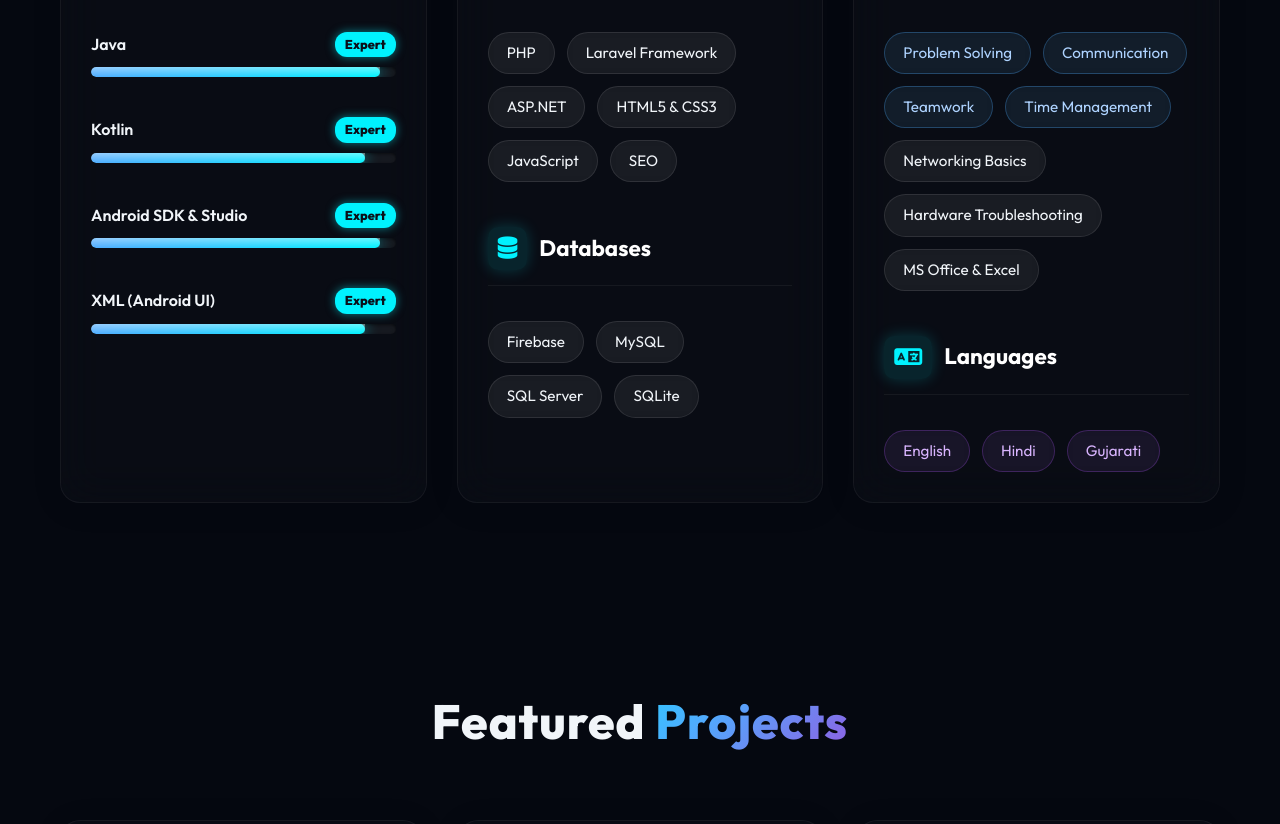
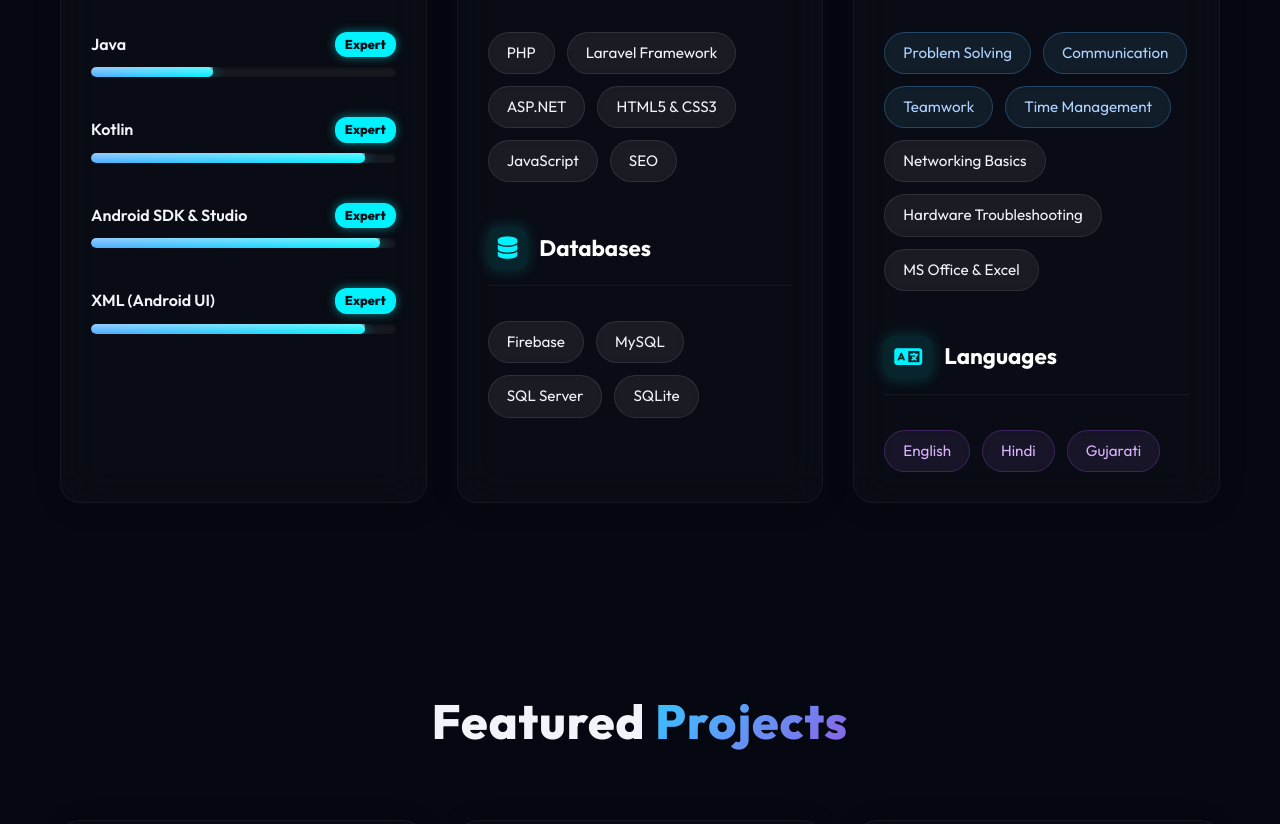
Before and after one commit to sanchalameet-smb/sanchala-meet, a plain HTML site: page index.html in a window 1280 px wide. Shown: the part 2909-3733 px from the top of the page. Drawn offline with nearby package versions, Linux system fonts and the light colour scheme.

Commit message:
Modify Java skill progress percentage
Updated Java skill progress from 95% to 40%.

```diff
--- a/index.html
+++ b/index.html
@@ -1384,7 +1384,7 @@
 
                     <div class="skill-bar">
                         <div class="skill-info"><span>Java</span><span>Expert</span></div>
-                        <div class="progress-line"><span data-width="95%"></span></div>
+                        <div class="progress-line"><span data-width="40%"></span></div>
                     </div>
                     <div class="skill-bar">
                         <div class="skill-info"><span>Kotlin</span><span>Expert</span></div>
```
